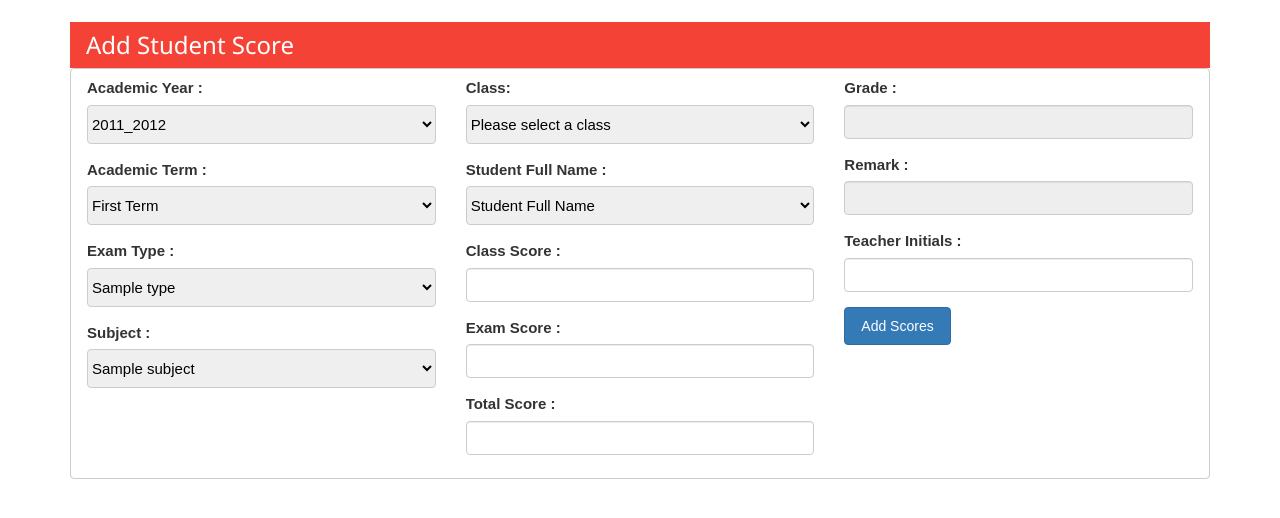
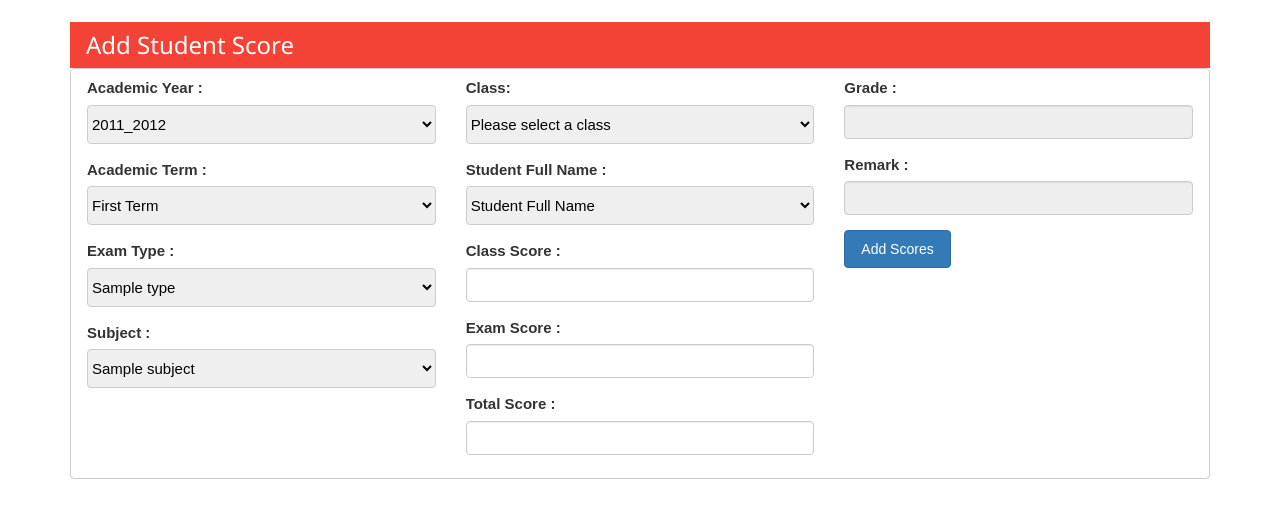
Before and after one commit to nanaakuffu/dia, a PHP site: page /add_scores.php in a window 1280 px wide. Shown: the part 51-569 px from the top of the page. Run offline with PHP 8.4, Linux system fonts and the light colour scheme; the visitor is signed in with stand-in values (Sample User, id 1); tables that the repository leaves empty or names only in its code hold one stand-in row (values such as "Sample post").

Commit message:
Removed teachers initials as a form input

```diff
--- a/student_score_page.php
+++ b/student_score_page.php
@@ -127,8 +127,7 @@
                   <div class='form-group'><label for='remark'>Remark : </label><br />
                       <input class='form-control' type='text' id='remark' name='remark' value='{$remarks}'
                            readonly></div>
-                  <div class='form-group'><label class='w3-validate' for='teacher_initials'>Teacher Initials : </label><input class='form-control' type='text' name='teacher_initials' value='{$initials}'
-                        id='teacher_initials' required></div>";
+                  <input type='hidden' name='teacher_initials' value='{$initials}'>";
                   if (!isset($_SESSION['update_score'])) {
                     echo "<input class='btn btn-primary w3-round w3-padding-medium' type='submit' name='add_score'
                           value='Add Scores'>";
```
